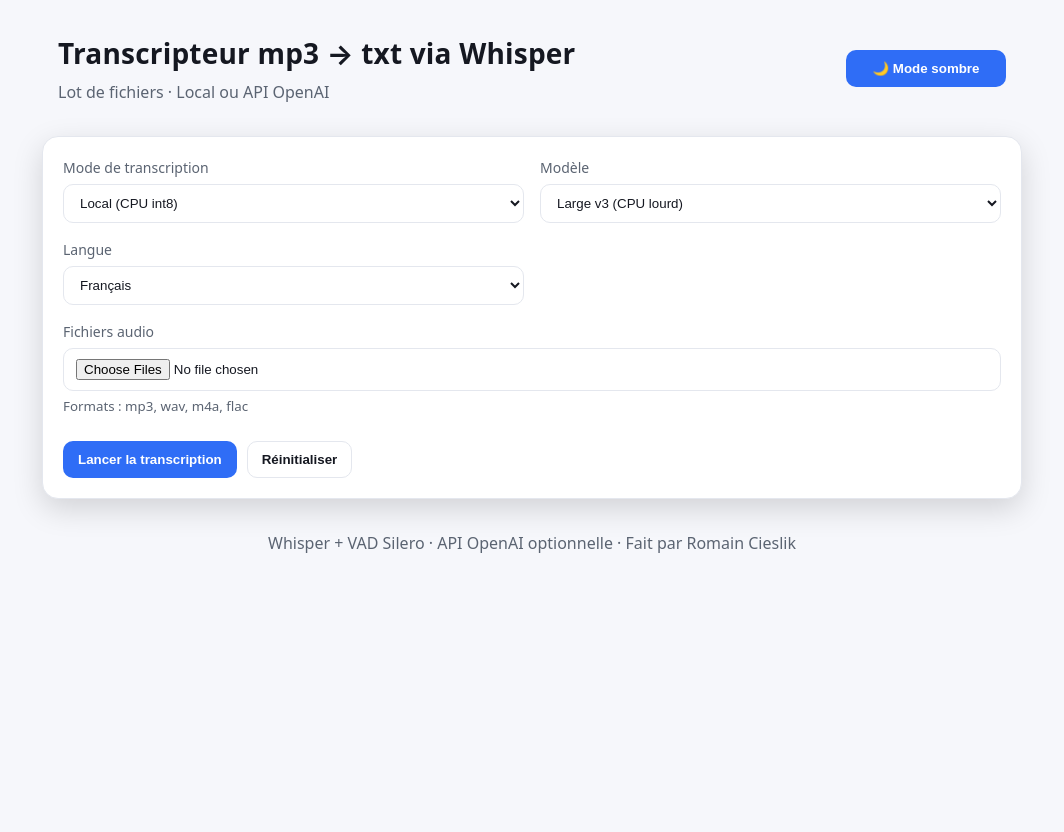
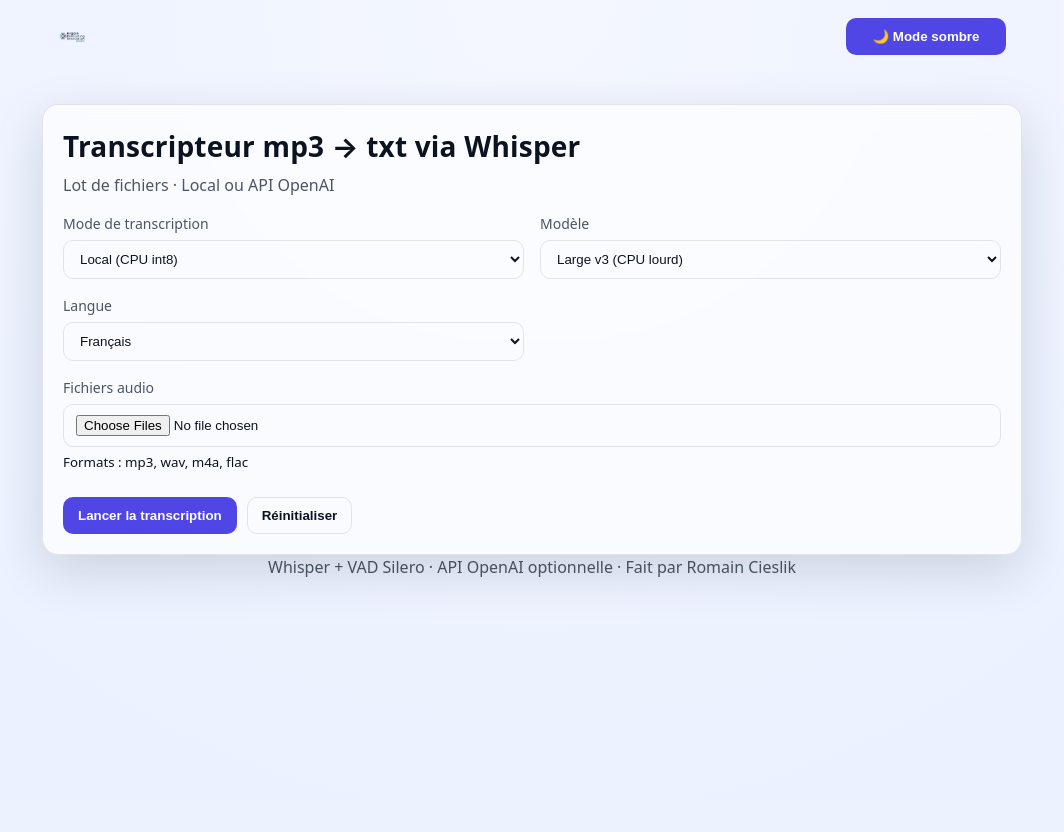
Before and after one commit to Romano-de-la-vega/app-whisper, a FastAPI app: page / in a window 1280 px wide. Shown: the whole page, without its empty margins (108-1172 px from the left). After the commit the page ends 583 px from the top, so only its background shows below. Run offline with FastAPI, Linux system fonts and the light colour scheme.

Commit message:
feat: add light and dark theme with system preference

```diff
--- a/static/app.js
+++ b/static/app.js
@@ -22,6 +22,7 @@ const downloadWrap = document.getElementById("downloads");
 const summaryBtn = document.getElementById("btn-summary");
 
 const themeBtn = document.getElementById("toggle-theme");
+const logo = document.getElementById("logo");
 
 // Masquer les boutons de téléchargement tant que la transcription n'est pas terminée
 downloadWrap.hidden = true;
@@ -46,15 +47,19 @@ let isRunning = false;
 // ====== Thème (persistance localStorage) ======
 (function initTheme() {
   const root = document.documentElement;
-  const saved = localStorage.getItem("theme") || "light";
-  root.setAttribute("data-theme", saved);
-  themeBtn.textContent = saved === "dark" ? "☀️ Mode clair" : "🌙 Mode sombre";
+  const saved = localStorage.getItem("theme");
+  const prefersDark = window.matchMedia("(prefers-color-scheme: dark)").matches;
+  const current = saved || (prefersDark ? "dark" : "light");
+  root.setAttribute("data-theme", current);
+  themeBtn.textContent = current === "dark" ? "☀️ Mode clair" : "🌙 Mode sombre";
+  if (logo) logo.src = current === "dark" ? "/static/logo_white.png" : "/static/logo.png";
 
   themeBtn.addEventListener("click", () => {
     const next = root.getAttribute("data-theme") === "dark" ? "light" : "dark";
     root.setAttribute("data-theme", next);
     localStorage.setItem("theme", next);
     themeBtn.textContent = next === "dark" ? "☀️ Mode clair" : "🌙 Mode sombre";
+    if (logo) logo.src = next === "dark" ? "/static/logo_white.png" : "/static/logo.png";
   });
 })();
 
--- a/static/style.css
+++ b/static/style.css
@@ -1,29 +1,68 @@
 :root {
-  --bg: #0f1115;
-  --card: #151821;
-  --text: #e6e7ee;
-  --muted: #9aa0aa;
-  --accent: #6ea8fe;
-  --accent-2: #84e1bc;
-  --border: #2a2f3a;
-  --shadow: 0 10px 30px rgba(0,0,0,0.35);
-  --radius: 16px;
+  --accent: #4F46E5;
+  --accent-hover: #6366F1;
+  --accent-2: #22D3EE;
 }
 
-* { box-sizing: border-box; }
+:root[data-theme='dark'] {
+  --bg: radial-gradient(circle at top, #0f172a, #0b1020),
+        linear-gradient(145deg, rgba(31,42,68,0.4), rgba(16,52,74,0.4));
+  --text: #E6ECF2;
+  --muted: #AAB4C0;
+  --panel-bg: rgba(18,24,38,0.55);
+  --panel-border: rgba(255,255,255,0.08);
+  --panel-shadow: 0 20px 60px rgba(0,0,0,0.45);
+}
+
+:root[data-theme='light'] {
+  --bg: radial-gradient(circle at top, #F4F7FF, #EAF0FF),
+        linear-gradient(145deg, rgba(234,242,255,0.6), rgba(230,246,255,0.6));
+  --text: #0B1220;
+  --muted: #4B5563;
+  --panel-bg: rgba(255,255,255,0.65);
+  --panel-border: rgba(15,23,42,0.10);
+  --panel-shadow: 0 16px 50px rgba(16,24,40,0.15);
+}
+
+*,*::before,*::after { box-sizing: border-box; }
 html, body { height: 100%; }
 body {
   margin: 0;
-  background: linear-gradient(180deg, #0f1115, #0b0d12);
+  background: var(--bg);
+  background-attachment: fixed;
   color: var(--text);
-  font: 16px/1.5 system-ui, -apple-system, Segoe UI, Roboto, "Helvetica Neue", Arial, "Noto Sans", "Apple Color Emoji", "Segoe UI Emoji";
+  font: 16px/1.5 system-ui, -apple-system, Segoe UI, Roboto, "Helvetica Neue", Arial;
 }
+[hidden] { display: none !important; }
 
 .container {
   width: 100%;
   max-width: 980px;
-  margin: 32px auto;
+  margin: 0 auto;
   padding: 0 16px;
+}
+
+.header {
+  height: 72px;
+  display: flex;
+  align-items: center;
+}
+.header-row {
+  display: flex;
+  justify-content: space-between;
+  align-items: center;
+  width: 100%;
+  gap: 12px;
+}
+
+.card {
+  background: var(--panel-bg);
+  border: 1px solid var(--panel-border);
+  border-radius: 16px;
+  box-shadow: var(--panel-shadow);
+  backdrop-filter: blur(16px);
+  padding: 20px;
+  margin-top: 32px;
 }
 
 h1 {
@@ -31,100 +70,117 @@ h1 {
   margin: 0 0 6px;
   letter-spacing: 0.2px;
 }
-.subtitle { color: var(--muted); margin: 0; }
+.subtitle { color: var(--muted); margin: 0 0 16px 0; }
 
-.card {
-  background: var(--card);
-  border: 1px solid var(--border);
-  border-radius: var(--radius);
-  box-shadow: var(--shadow);
-  padding: 20px;
-}
-
-.grid {
-  display: grid;
-  grid-template-columns: repeat(12, 1fr);
-  gap: 16px;
-}
-
+.grid { display: grid; grid-template-columns: repeat(12, 1fr); gap: 16px; }
 .field { grid-column: span 6; display: flex; flex-direction: column; gap: 6px; }
 .field.full { grid-column: 1 / -1; }
+
 label { color: var(--muted); font-size: 14px; }
 select, input[type="file"], input[type="password"] {
   padding: 10px 12px;
   border-radius: 10px;
-  border: 1px solid var(--border);
-  background: #0f131b;
+  border: 1px solid var(--panel-border);
+  background: transparent;
   color: var(--text);
 }
-small { color: var(--muted); }
 
-.actions {
-  grid-column: 1 / -1;
-  display: flex;
-  gap: 10px;
-  margin-top: 8px;
-}
+.actions { grid-column: 1 / -1; display: flex; gap: 10px; margin-top: 8px; }
 
 button, .button {
-  display: inline-flex; align-items: center; justify-content: center;
+  display: inline-flex;
+  align-items: center;
+  justify-content: center;
   padding: 10px 14px;
   border-radius: 10px;
   border: 1px solid transparent;
   background: var(--accent);
-  color: #0c0e13;
+  color: #fff;
   font-weight: 600;
   cursor: pointer;
   text-decoration: none;
-  transition: transform .05s ease;
+  transition: filter .2s ease, box-shadow .2s ease;
 }
+button:hover, .button:hover { background: var(--accent-hover); box-shadow: 0 2px 4px rgba(0,0,0,0.2); }
 button:active { transform: translateY(1px); }
-button.ghost { background: transparent; border-color: var(--border); color: var(--text); }
+button.ghost { background: transparent; border-color: var(--panel-border); color: var(--text); }
+button.danger { background: #e33c3c; color: #fff; border-color: #b92d2d; }
+button.danger:hover { filter: brightness(0.95); box-shadow: 0 2px 4px rgba(0,0,0,0.2); }
 
-/* === bouton "Arrêter" rouge === */
-button.danger {
-  background: #e33c3c;
-  color: #fff;
-  border-color: #b92d2d;
+button:focus-visible,
+.button:focus-visible,
+input:focus-visible,
+select:focus-visible {
+  outline: 2px solid var(--accent);
+  outline-offset: 2px;
 }
-button.danger:hover { filter: brightness(0.95); }
 
 .status { margin-top: 18px; }
 .progress-wrap {
-  height: 10px; border-radius: 999px; background: #0f131b; border: 1px solid var(--border);
+  height: 10px;
+  border-radius: 999px;
+  background: transparent;
+  border: 1px solid var(--panel-border);
   overflow: hidden;
 }
 .progress {
-  height: 100%; width: 0%;
+  height: 100%;
+  width: 0%;
   background: linear-gradient(90deg, var(--accent), var(--accent-2));
   transition: width .25s ease;
 }
-
 .meta { display: flex; justify-content: space-between; align-items: center; margin-top: 8px; color: var(--muted); }
 .badge {
-  display: inline-block; padding: 4px 8px; border-radius: 999px; background: #1c2230; border: 1px solid var(--border);
-  color: var(--text); font-size: 12px;
+  display: inline-block;
+  padding: 4px 8px;
+  border-radius: 999px;
+  background: transparent;
+  border: 1px solid var(--panel-border);
+  color: var(--text);
+  font-size: 12px;
 }
 
 .files-list { margin-top: 14px; display: grid; gap: 10px; }
 .file-row {
-  display: grid; gap: 8px;
-  background: #0f131b; border: 1px solid var(--border); border-radius: 12px; padding: 10px;
+  display: grid;
+  gap: 8px;
+  background: var(--panel-bg);
+  border: 1px solid var(--panel-border);
+  border-radius: 12px;
+  padding: 10px;
+  box-shadow: var(--panel-shadow);
+  backdrop-filter: blur(16px);
 }
 .file-row .name { font-weight: 600; }
-.file-row .row-progress { height: 6px; background:#0b0d12; border:1px solid var(--border); border-radius:999px; overflow:hidden; }
+.file-row .row-progress {
+  height: 6px;
+  background: transparent;
+  border: 1px solid var(--panel-border);
+  border-radius: 999px;
+  overflow: hidden;
+}
 .file-row .row-progress > div {
-  height:100%; width:0%;
+  height: 100%;
+  width: 0%;
   background: linear-gradient(90deg, var(--accent-2), var(--accent));
   transition: width .25s ease;
 }
 .file-row .state { font-size: 12px; color: var(--muted); }
 
 .logs {
-  margin-top: 16px; max-height: 320px; overflow: auto;
-  background: #0b0d12; border: 1px solid var(--border); border-radius: 12px; padding: 12px;
-  white-space: pre-wrap; word-break: break-word;
+  margin-top: 16px;
+  max-height: 320px;
+  overflow: auto;
+  background: var(--panel-bg);
+  border: 1px solid var(--panel-border);
+  border-radius: 12px;
+  padding: 12px;
+  box-shadow: var(--panel-shadow);
+  backdrop-filter: blur(16px);
+  white-space: pre-wrap;
+  word-break: break-word;
 }
 
-.download { margin-top: 16px; }
 footer.muted { color: var(--muted); text-align: center; margin-bottom: 24px; }
+
+#toggle-theme { min-width: 160px; }
--- a/templates/index.html
+++ b/templates/index.html
@@ -1,130 +1,31 @@
 <!doctype html>
-<html lang="fr" data-theme="light">
+<html lang="fr">
   <head>
     <meta charset="utf-8" />
     <meta name="viewport" content="width=device-width, initial-scale=1" />
     <title>Transcripteur Whisper</title>
+    <script>
+      (function () {
+        const saved = localStorage.getItem('theme');
+        const prefersDark = window.matchMedia('(prefers-color-scheme: dark)').matches;
+        document.documentElement.setAttribute('data-theme', saved || (prefersDark ? 'dark' : 'light'));
+      })();
+    </script>
     <link rel="stylesheet" href="/static/style.css" />
     <link rel="icon" href="/static/icon.ico" type="image/x-icon">
-
-    <style>
-      /* Thèmes via variables CSS (persistées avec data-theme sur <html>) */
-      :root[data-theme="dark"] {
-        --bg: #0f1115;
-        --card: #151821;
-        --text: #e6e7ee;
-        --muted: #9aa0aa;
-        --accent: #6ea8fe;
-        --accent-2: #84e1bc;
-        --border: #2a2f3a;
-        --btn-fg: #0c0e13;
-      }
-      :root[data-theme="light"] {
-        --bg: #f6f7fb;
-        --card: #ffffff;
-        --text: #151821;
-        --muted: #5b6472;
-        --accent: #2f6df6;
-        --accent-2: #25b78b;
-        --border: #e4e7ee;
-        --btn-fg: #ffffff;
-      }
-
-      html, body { height: 100%; }
-      [hidden] { display: none !important; }
-      body {
-        margin: 0;
-        background: var(--bg);
-        color: var(--text);
-        font: 16px/1.5 system-ui, -apple-system, Segoe UI, Roboto, "Helvetica Neue", Arial;
-      }
-      .container {
-        width: 100%;
-        max-width: 980px;
-        margin: 32px auto;
-        padding: 0 16px;
-      }
-      h1 { font-size: 28px; margin: 0 0 6px; letter-spacing: .2px; }
-      .subtitle { color: var(--muted); margin: 0; }
-
-      .card {
-        background: var(--card);
-        border: 1px solid var(--border);
-        border-radius: 16px;
-        box-shadow: 0 10px 30px rgba(0,0,0,.15);
-        padding: 20px;
-      }
-
-      .grid { display: grid; grid-template-columns: repeat(12, 1fr); gap: 16px; }
-      .field { grid-column: span 6; display: flex; flex-direction: column; gap: 6px; }
-      .field.full { grid-column: 1 / -1; }
-      label { color: var(--muted); font-size: 14px; }
-      select, input[type="file"], input[type="password"] {
-        padding: 10px 12px; border-radius: 10px; border: 1px solid var(--border);
-        background: transparent; color: var(--text);
-      }
-      small { color: var(--muted); }
-
-      .actions { grid-column: 1 / -1; display: flex; gap: 10px; margin-top: 8px; }
-
-      button, .button {
-        display: inline-flex; align-items: center; justify-content: center;
-        padding: 10px 14px; border-radius: 10px; border: 1px solid transparent;
-        background: var(--accent); color: var(--btn-fg); font-weight: 600; cursor: pointer; text-decoration: none;
-      }
-      button.ghost { background: transparent; border-color: var(--border); color: var(--text); }
-      button.danger { background: #e5484d; color: #fff; }
-
-      .status { margin-top: 18px; }
-      .progress-wrap {
-        height: 10px; border-radius: 999px; background: transparent; border: 1px solid var(--border);
-        overflow: hidden;
-      }
-      .progress {
-        height: 100%; width: 0%;
-        background: linear-gradient(90deg, var(--accent), var(--accent-2));
-        transition: width .25s ease;
-      }
-      .meta { display: flex; justify-content: space-between; align-items: center; margin-top: 8px; color: var(--muted); }
-      .badge {
-        display: inline-block; padding: 4px 8px; border-radius: 999px; background: transparent; border: 1px solid var(--border);
-        color: var(--text); font-size: 12px;
-      }
-
-      .files-list { margin-top: 14px; display: grid; gap: 10px; }
-      .file-row {
-        display: grid; gap: 8px; background: transparent; border: 1px solid var(--border); border-radius: 12px; padding: 10px;
-      }
-      .file-row .name { font-weight: 600; }
-      .file-row .row-progress { height: 6px; background: transparent; border:1px solid var(--border); border-radius:999px; overflow:hidden; }
-      .file-row .row-progress > div { height:100%; width:0%; background: linear-gradient(90deg, var(--accent-2), var(--accent)); transition: width .25s ease; }
-      .file-row .state { font-size: 12px; color: var(--muted); }
-
-      .logs {
-        margin-top: 16px; max-height: 320px; overflow: auto;
-        background: transparent; border: 1px solid var(--border); border-radius: 12px; padding: 12px;
-        white-space: pre-wrap; word-break: break-word;
-      }
-
-      footer.muted { color: var(--muted); text-align: center; margin-bottom: 24px; }
-
-      /* Bouton thème header */
-      .header-row { display:flex; justify-content: space-between; align-items:center; gap: 12px; }
-      #toggle-theme { min-width: 160px; }
-    </style>
   </head>
   <body>
-    <header class="container">
-      <div class="header-row">
-        <div>
-          <h1>Transcripteur mp3 → txt via Whisper</h1>
-          <p class="subtitle">Lot de fichiers · Local ou API OpenAI</p>
-        </div>
+    <header class="header">
+      <div class="container header-row">
+        <img id="logo" src="/static/logo.png" alt="Logo" height="28" />
         <button id="toggle-theme" type="button">🌙 Mode sombre</button>
       </div>
     </header>
 
     <main class="container card">
+      <h1>Transcripteur mp3 → txt via Whisper</h1>
+      <p class="subtitle">Lot de fichiers · Local ou API OpenAI</p>
+
       <form id="form" class="grid">
         <div class="field">
           <label for="mode">Mode de transcription</label>
@@ -172,7 +73,9 @@
       </form>
 
       <section id="status" class="status" hidden>
-        <div class="progress-wrap"><div class="progress" id="progress" style="width:0%"></div></div>
+        <div class="progress-wrap">
+          <div class="progress" id="progress" style="width:0%"></div>
+        </div>
         <div class="meta">
           <span id="job-id"></span>
           <span id="job-state" class="badge">en attente</span>
@@ -182,7 +85,6 @@
         <pre id="logs" class="logs"></pre>
 
         <div id="downloads" class="actions" style="gap:.5rem;" hidden>
-
           <button class="button ghost" id="btn-transcription" onclick="downloadTxt(currentJobId, 'transcription', true)">Télécharger la transcription (TXT)</button>
           <button class="button ghost" id="btn-summary" style="display:none;" onclick="downloadTxt(currentJobId, 'summary', true)">Télécharger le résumé (TXT)</button>
           <button class="button" id="btn-zip" onclick="downloadZip(currentJobId)">Télécharger en ZIP</button>
```
